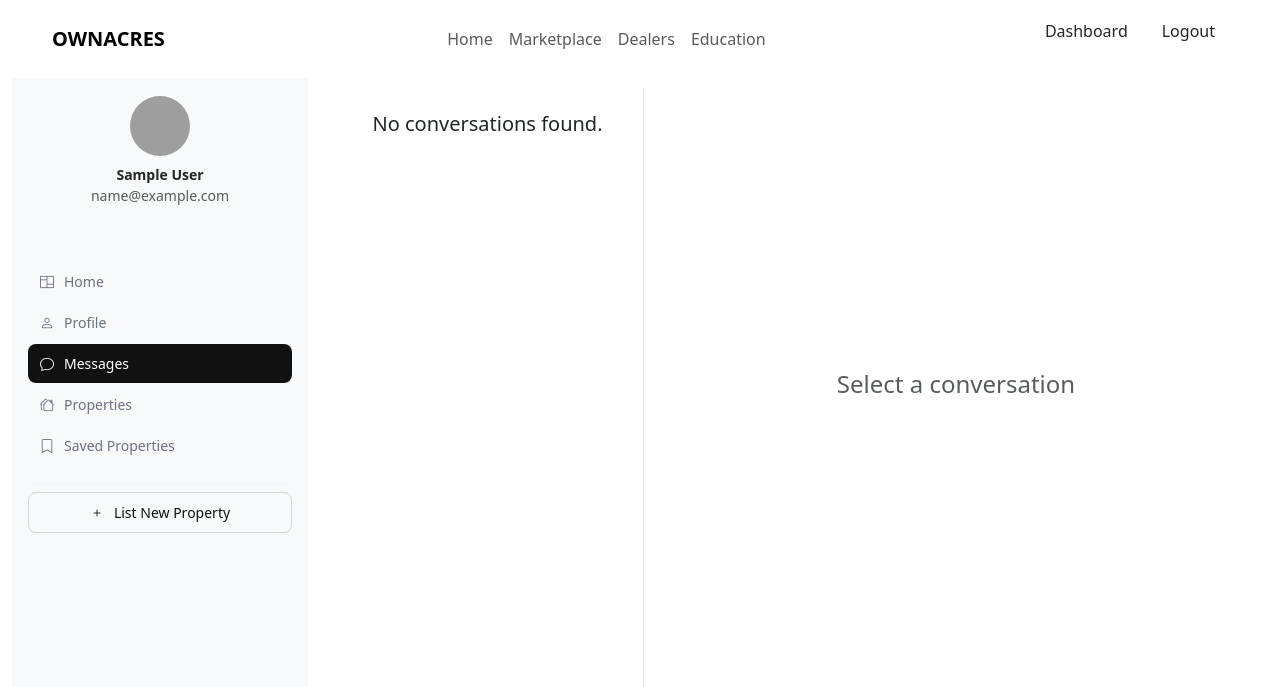
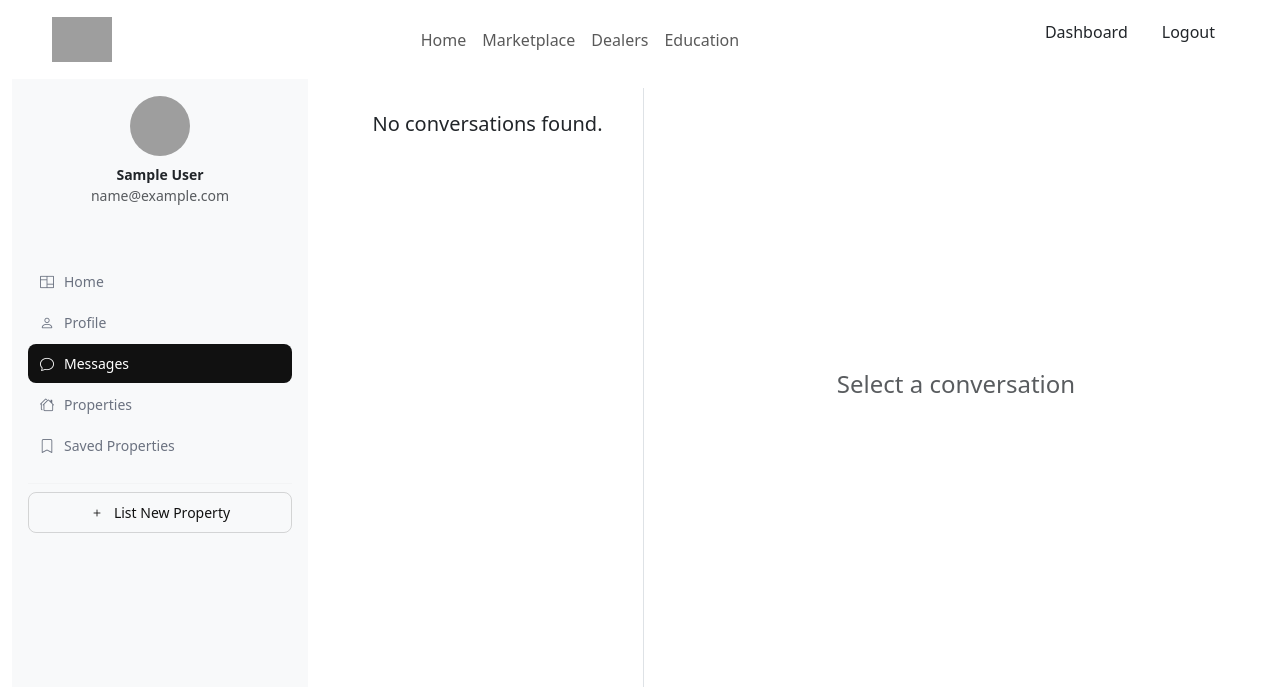
Before and after one commit to arssh-singh/ownacres, a Laravel app: page /dashboard/chat in a window 1280 px wide. Shown: the top 687 px of the page. Run offline with Laravel 12, Linux system fonts and the light colour scheme; the visitor is signed in with stand-in values (Sample User, id 1); data that the repository does not hold is empty; grey boxes are pictures that could not be loaded.

Commit message:
Logo added

```diff
--- a/resources/views/layouts/app.blade.php
+++ b/resources/views/layouts/app.blade.php
@@ -77,6 +77,8 @@
             crossorigin="anonymous"
         />
         <link href="https://cdn.jsdelivr.net/npm/bootstrap-icons/font/bootstrap-icons.css" rel="stylesheet">
+        <link rel="icon" type="image/png" href="{{ asset("storage/images/logo.png") }}">
+
         {{-- <link href="{{ asset('/resources/css/style.css')  }}" rel="stylesheet"> --}}
 
         {{-- @vite(['resources/css/style.css']) --}}
--- a/resources/views/partials/navbar.blade.php
+++ b/resources/views/partials/navbar.blade.php
@@ -42,7 +42,9 @@
 <nav class="navbar navbar-expand-lg navbar-light fixed-top p-1" id="bar" style="background-color: #ffff" style="view-transition-name: navbar;">
 @endif
     <div class="container-fluid py-2 px-lg-5">
-        <a class="navbar-brand fw-bold fade-anim" href="{{ route('home') }}">OWNACRES</a>
+        <a class="navbar-brand fade-anim" href="{{ route('home') }}">
+            <img src="{{ asset('storage/images/logo.png') }}" alt="OwnAcres" height="45">
+        </a>
         <button class="navbar-toggler" type="button" data-bs-toggle="collapse" data-bs-target="#navbarSupportedContent" aria-controls="navbarSupportedContent" aria-expanded="false" aria-label="Toggle navigation">
         <span class="navbar-toggler-icon"></span>
         </button>
```
